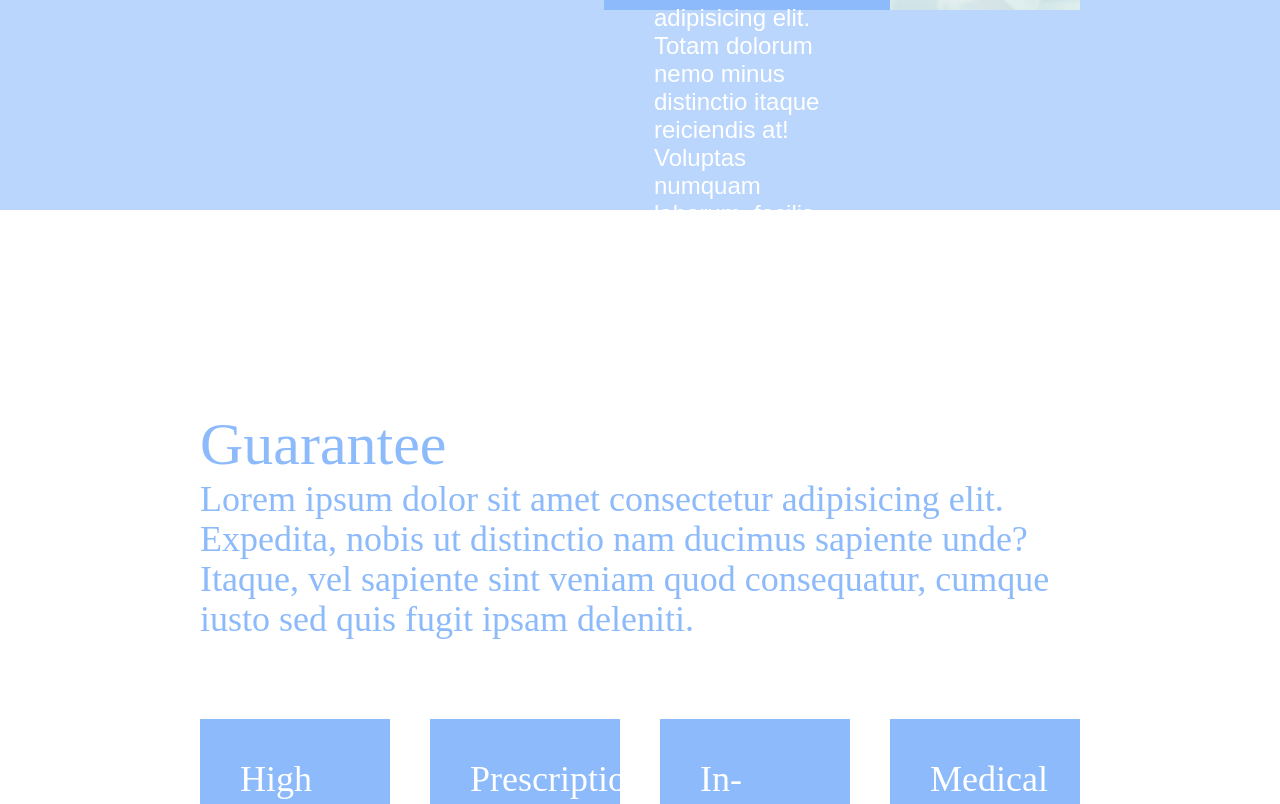
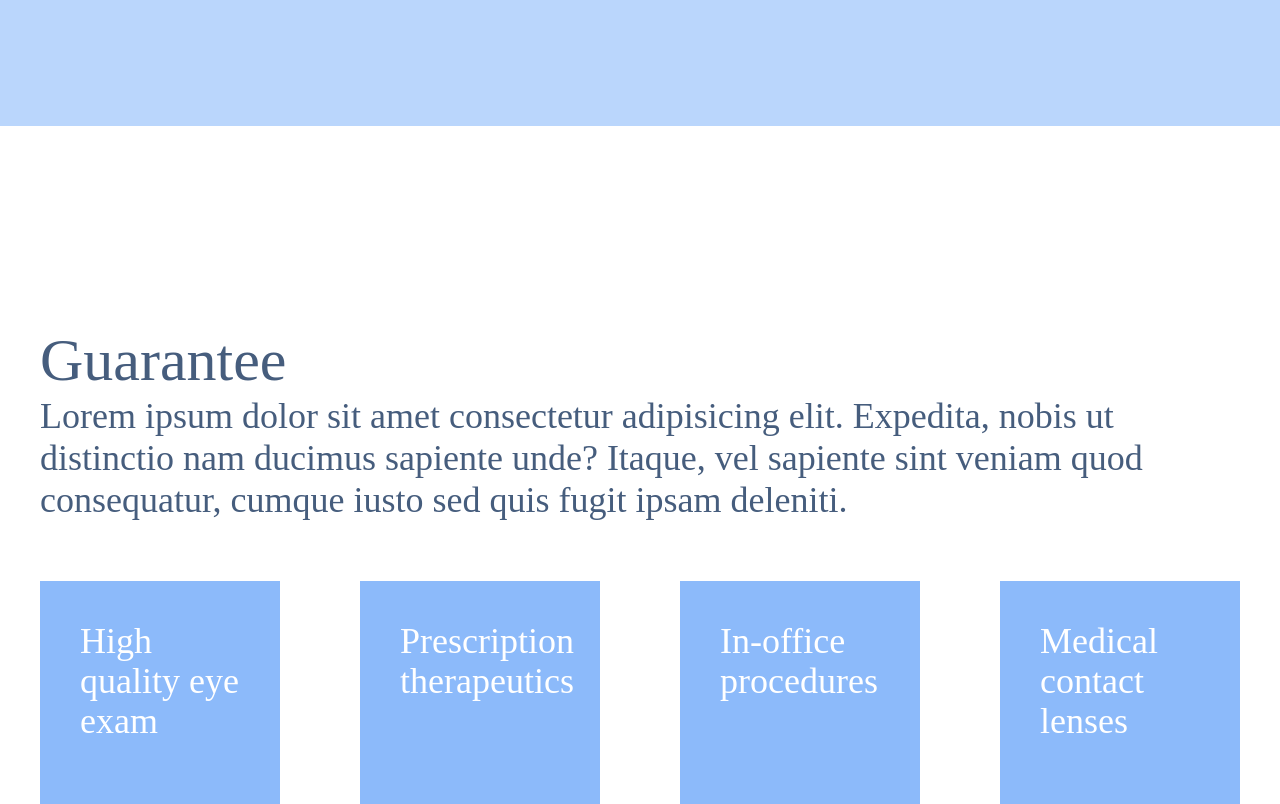
Before and after one commit to kathyhahahahoang/dry-eye-center, a React (Vite) app: page / in a window 1280 px wide. Shown: the part 3326-4130 px from the top of the page. Built offline with nearby package versions, Linux system fonts and the light colour scheme; a web font is replaced by a local one.

Commit message:
Create own component for HomeGuarantee

```diff
--- a/src/home/HomeContainer.tsx
+++ b/src/home/HomeContainer.tsx
@@ -1,4 +1,5 @@
 import Footer from "../ui/Footer.tsx";
+import HomeGuarantee from "./HomeGuarantee.tsx";
 import HomeHeader from "./HomeHeader.tsx";
 import HomeNavBar from "./HomeNavBar.tsx";
 import HomeServices from "./HomeServices.tsx";
@@ -11,6 +12,8 @@ function HomeContainer() {
       <HomeHeader />
       <HomeSubheader />
       <HomeServices />
+
+      <HomeGuarantee />
       <Footer />
     </>
   );
--- /dev/null
+++ b/src/home/HomeGuarantee.module.scss
@@ -0,0 +1,49 @@
+.container {
+  //   background-color: peru;
+  display: flex;
+  flex-direction: column;
+  gap: 6rem;
+  padding: 20rem 0;
+}
+
+.title-container {
+  //   background-color: palevioletred;
+  padding: 0 4rem;
+  color: var(--color-blue-dark);
+
+  h2 {
+    font-size: var(--font-h2-xl);
+  }
+
+  h4 {
+    font-size: var(--font-h4-xl);
+  }
+}
+
+.guarantee-item {
+  background-color: var(--color-blue-med);
+  padding: 4rem;
+  height: 40rem;
+  display: flex;
+  flex-direction: column;
+  gap: 5rem;
+}
+
+.guarantee-title {
+  font-size: var(--font-h4-xl);
+  line-height: var(--line-height-h4-xl);
+  height: 100%;
+  color: white;
+}
+
+.guarantee-desc {
+  height: 50%;
+  font-size: var(--font-xl);
+  color: white;
+}
+
+.button {
+  align-self: start;
+  padding: 2rem 5rem;
+  margin-left: 4rem;
+}
--- /dev/null
+++ b/src/home/HomeGuarantee.tsx
@@ -0,0 +1,64 @@
+import styles from "./HomeGuarantee.module.scss";
+
+function HomeGuarantee() {
+  return (
+    <div className={styles.container}>
+      <div className={styles["title-container"]}>
+        <h2>Guarantee</h2>
+        <h4>
+          Lorem ipsum dolor sit amet consectetur adipisicing elit. Expedita,
+          nobis ut distinctio nam ducimus sapiente unde? Itaque, vel sapiente
+          sint veniam quod consequatur, cumque iusto sed quis fugit ipsam
+          deleniti.
+        </h4>
+      </div>
+      <div className={styles["guarantee-items-container"]}>
+        <div className={"row"}>
+          <div className={"col-1-of-4"}>
+            <div className={styles["guarantee-item"]}>
+              <h4 className={styles["guarantee-title"]}>
+                High quality eye exam
+              </h4>
+              <p className={styles["guarantee-desc"]}>
+                Lorem ipsum, dolor sit amet consectetur adipisicing elit
+              </p>
+            </div>
+          </div>
+          <div className={"col-1-of-4"}>
+            <div className={styles["guarantee-item"]}>
+              <h4 className={styles["guarantee-title"]}>
+                Prescription therapeutics
+              </h4>
+              <p className={styles["guarantee-desc"]}>
+                Lorem ipsum, dolor sit amet consectetur adipisicing elit
+              </p>
+            </div>
+          </div>
+          <div className={"col-1-of-4"}>
+            <div className={styles["guarantee-item"]}>
+              <h4 className={styles["guarantee-title"]}>
+                In-office procedures
+              </h4>
+              <p className={styles["guarantee-desc"]}>
+                Lorem ipsum, dolor sit amet consectetur adipisicing elit
+              </p>
+            </div>
+          </div>
+          <div className={"col-1-of-4"}>
+            <div className={styles["guarantee-item"]}>
+              <h4 className={styles["guarantee-title"]}>
+                Medical contact lenses
+              </h4>
+              <p className={styles["guarantee-desc"]}>
+                Lorem ipsum, dolor sit amet consectetur adipisicing elit
+              </p>
+            </div>
+          </div>
+        </div>
+      </div>
+      <button className={styles.button}>Click me</button>
+    </div>
+  );
+}
+
+export default HomeGuarantee;
--- a/src/home/HomeServices.module.scss
+++ b/src/home/HomeServices.module.scss
@@ -7,13 +7,14 @@
   width: 100%;
   background-color: var(--color-blue-light);
   display: flex;
-  padding: 20rem;
-  gap: 20rem;
+  padding: 20rem 0;
+  // padding: 20rem;
+  // gap: 20rem;
   color: white;
 }
 
 .left-container {
-  width: 30%;
+  // width: 30%;
 
   img {
     width: 100%;
@@ -23,7 +24,7 @@
 }
 
 .right-container {
-  width: 70%;
+  // width: 70%;
   display: flex;
   flex-direction: column;
   gap: 6rem;
@@ -74,57 +75,3 @@
     object-fit: cover;
   }
 }
-
-.guarantee-container {
-  width: 100%;
-  height: 100%;
-  display: flex;
-  flex-direction: column;
-  gap: 8rem;
-  padding: 20rem;
-  color: var(--color-blue-med);
-}
-
-.guarantee-text-container {
-  h2 {
-    font-size: var(--font-h2-xl);
-  }
-
-  h4 {
-    font-size: var(--font-h4-xl);
-    line-height: var(--line-height-h4-xl);
-  }
-}
-
-.guarantee-items-container {
-  display: grid;
-  grid-template-columns: repeat(4, minmax(20%, 24%));
-  column-gap: 4rem;
-}
-
-.guarantee-item {
-  background-color: var(--color-blue-med);
-  padding: 4rem;
-  height: 40rem;
-  display: flex;
-  flex-direction: column;
-  gap: 5rem;
-}
-
-.guarantee-title {
-  font-size: var(--font-h4-xl);
-  line-height: var(--line-height-h4-xl);
-  height: 100%;
-  color: white;
-}
-
-.guarantee-desc {
-  height: 50%;
-  font-size: var(--font-xl);
-  color: white;
-}
-
-.button {
-  padding: 2rem 3rem;
-  align-self: start;
-}
--- a/src/home/HomeServices.tsx
+++ b/src/home/HomeServices.tsx
@@ -6,26 +6,30 @@ function HomeServices() {
   return (
     <div className={styles.container}>
       <div className={styles["services-container"]}>
+        <div className={"row"}>
+          <div className={"col-1-of-3"}>
             <div className={styles["left-container"]}>
               <img src={eyes} />
             </div>
+          </div>
+          <div className={"col-2-of-3"}>
             <div className={styles["right-container"]}>
               <div className={styles["text-container"]}>
                 <h2>Struggling with dry eye disease?</h2>
                 <h4>
                   Whether your dry eye symptoms are mild or severe, we will
-              continuously work with you until we achieve the highest level of
-              vision and comfort attainable. What you can expect:
+                  continuously work with you until we achieve the highest level
+                  of vision and comfort attainable. What you can expect:
                 </h4>
               </div>
               <div className={styles["service-container"]}>
                 <div className={styles["service-name"]}>
                   <h4 className={styles.service}>Initial evaluation</h4>
                   <p className={styles.desc}>
-                Lorem ipsum, dolor sit amet consectetur adipisicing elit. Totam
-                dolorum nemo minus distinctio itaque reiciendis at! Voluptas
-                numquam laborum, facilis minus laudantium quas totam ut
-                laboriosam, vel in ipsam aliquam?
+                    Lorem ipsum, dolor sit amet consectetur adipisicing elit.
+                    Totam dolorum nemo minus distinctio itaque reiciendis at!
+                    Voluptas numquam laborum, facilis minus laudantium quas
+                    totam ut laboriosam, vel in ipsam aliquam?
                   </p>
                 </div>
                 <div className={styles["service-picture"]}>
@@ -36,10 +40,10 @@ function HomeServices() {
                 <div className={styles["service-name"]}>
                   <h4 className={styles.service}>Long-term management</h4>
                   <p className={styles.desc}>
-                Lorem ipsum, dolor sit amet consectetur adipisicing elit. Totam
-                dolorum nemo minus distinctio itaque reiciendis at! Voluptas
-                numquam laborum, facilis minus laudantium quas totam ut
-                laboriosam, vel in ipsam aliquam?
+                    Lorem ipsum, dolor sit amet consectetur adipisicing elit.
+                    Totam dolorum nemo minus distinctio itaque reiciendis at!
+                    Voluptas numquam laborum, facilis minus laudantium quas
+                    totam ut laboriosam, vel in ipsam aliquam?
                   </p>
                 </div>
                 <div className={styles["service-picture"]}>
@@ -52,10 +56,10 @@ function HomeServices() {
                     Latest advancements in dry eye treatment technology
                   </h4>
                   <p className={styles.desc}>
-                Lorem ipsum, dolor sit amet consectetur adipisicing elit. Totam
-                dolorum nemo minus distinctio itaque reiciendis at! Voluptas
-                numquam laborum, facilis minus laudantium quas totam ut
-                laboriosam, vel in ipsam aliquam?
+                    Lorem ipsum, dolor sit amet consectetur adipisicing elit.
+                    Totam dolorum nemo minus distinctio itaque reiciendis at!
+                    Voluptas numquam laborum, facilis minus laudantium quas
+                    totam ut laboriosam, vel in ipsam aliquam?
                   </p>
                 </div>
                 <div className={styles["service-picture"]}>
@@ -64,88 +68,10 @@ function HomeServices() {
               </div>
             </div>
           </div>
-      <div className={styles["guarantee-container"]}>
-        <div className={styles["guarantee-text-container"]}>
-          <h2>Guarantee</h2>
-          <h4>
-            Lorem ipsum dolor sit amet consectetur adipisicing elit. Expedita,
-            nobis ut distinctio nam ducimus sapiente unde? Itaque, vel sapiente
-            sint veniam quod consequatur, cumque iusto sed quis fugit ipsam
-            deleniti.
-          </h4>
         </div>
-        <div className={styles["guarantee-items-container"]}>
-          <div className={styles["guarantee-item"]}>
-            <h4 className={styles["guarantee-title"]}>High quality eye exam</h4>
-            <p className={styles["guarantee-desc"]}>
-              Lorem ipsum, dolor sit amet consectetur adipisicing elit
-            </p>
-          </div>
-          <div className={styles["guarantee-item"]}>
-            <h4 className={styles["guarantee-title"]}>
-              Prescription therapeutics
-            </h4>
-            <p className={styles["guarantee-desc"]}>
-              Lorem ipsum, dolor sit amet consectetur adipisicing elit
-            </p>
-          </div>
-          <div className={styles["guarantee-item"]}>
-            <h4 className={styles["guarantee-title"]}>In-office procedures</h4>
-            <p className={styles["guarantee-desc"]}>
-              Lorem ipsum, dolor sit amet consectetur adipisicing elit
-            </p>
-          </div>
-          <div className={styles["guarantee-item"]}>
-            <h4 className={styles["guarantee-title"]}>
-              Medical contact lenses
-            </h4>
-            <p className={styles["guarantee-desc"]}>
-              Lorem ipsum, dolor sit amet consectetur adipisicing elit
-            </p>
-          </div>
-        </div>
-        <button className={styles.button}>Learn more</button>
       </div>
     </div>
   );
 }
 
 export default HomeServices;
-
-{
-  /* <div className={styles["guarantee-container"]}>
-<div className={styles["picture-container"]}>
-  <img src={glasses} />
-</div>
-<div className={styles["text-container"]}>
-  <div className={styles["text-container-center"]}>
-    <h3>
-      Whether your dry eye symptoms are mild or severe, we will
-      continuously work with you until we achieve the highest level of
-      vision and comfort attainable. Our dry eye services include:
-    </h3>
-    <ul>
-      <li>- Initial evaluations</li>
-      <li>- Long-term management</li>
-      <li>- Latest treatments in dry eye disease</li>
-    </ul>
-  </div>
-</div>
-</div>
-<div className={styles["guarantee-container"]}>
-<div className={styles["picture-container"]}>
-  <img src={eyes} />
-</div>
-<div className={styles["text-container"]}>
-  <div className={styles["text-container-center"]}>
-    <h3>We guarantee:</h3>
-    <ul>
-      <li>- High quality eye exam</li>
-      <li>- Dry eye evaluation with management</li>
-      <li>- Expert contact lens fittings</li>
-      <li>- Eyeglasses</li>
-    </ul>
-  </div>
-</div>
-</div> */
-}
```
Lines whose indentation alone changed are shown as unchanged.
